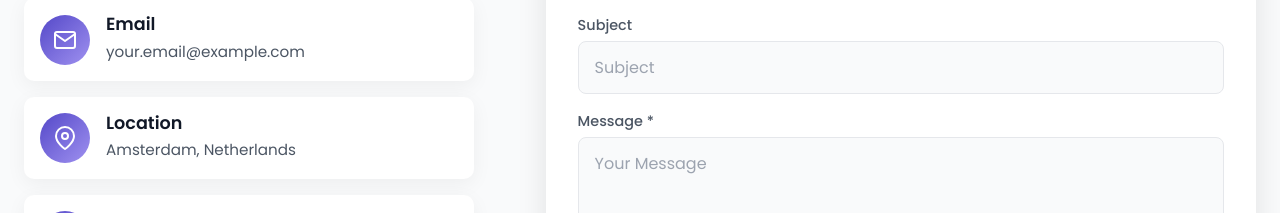
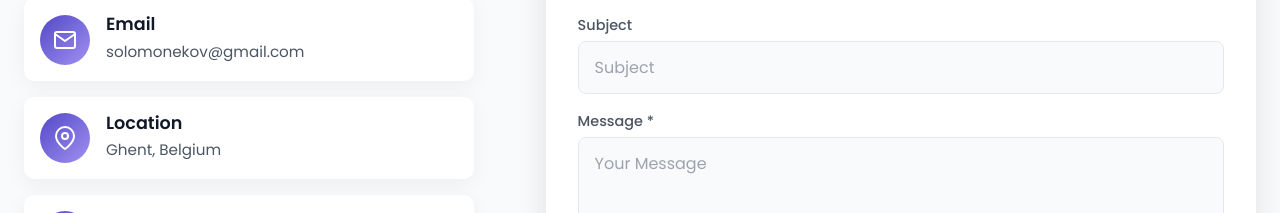
Before and after one commit to TopGSE/solomon-portfolio, a React (Vite) app: page /contact in a window 1280 px wide. Shown: the part 361-574 px from the top of the page. Built offline with nearby package versions, Linux system fonts and the light colour scheme.

Commit message:
Update contact information on ContactPage component

```diff
--- a/src/pages/ContactPage.jsx
+++ b/src/pages/ContactPage.jsx
@@ -126,8 +126,8 @@ function ContactPage() {
                   </div>
                   <div className="contact-card-text">
                     <h4>Email</h4>
-                    <a href="mailto:your.email@example.com">
-                      your.email@example.com
+                    <a href="mailto:solomonekov@gmail.com">
+                      solomonekov@gmail.com
                     </a>
                   </div>
                 </div>
@@ -151,7 +151,7 @@ function ContactPage() {
                   </div>
                   <div className="contact-card-text">
                     <h4>Location</h4>
-                    <p>Amsterdam, Netherlands</p>
+                    <p>Ghent, Belgium</p>
                   </div>
                 </div>
 
```
